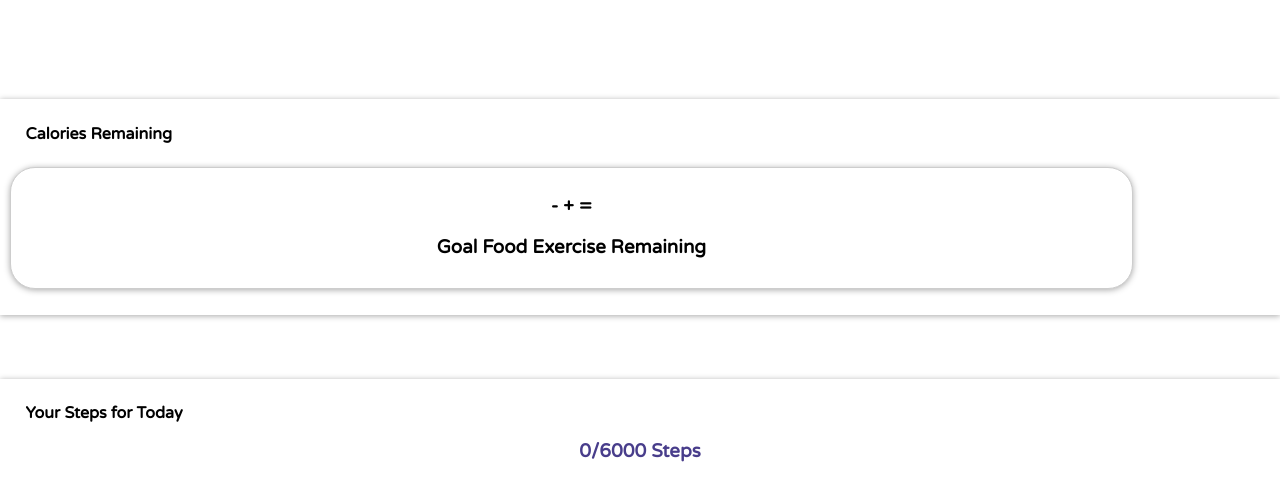
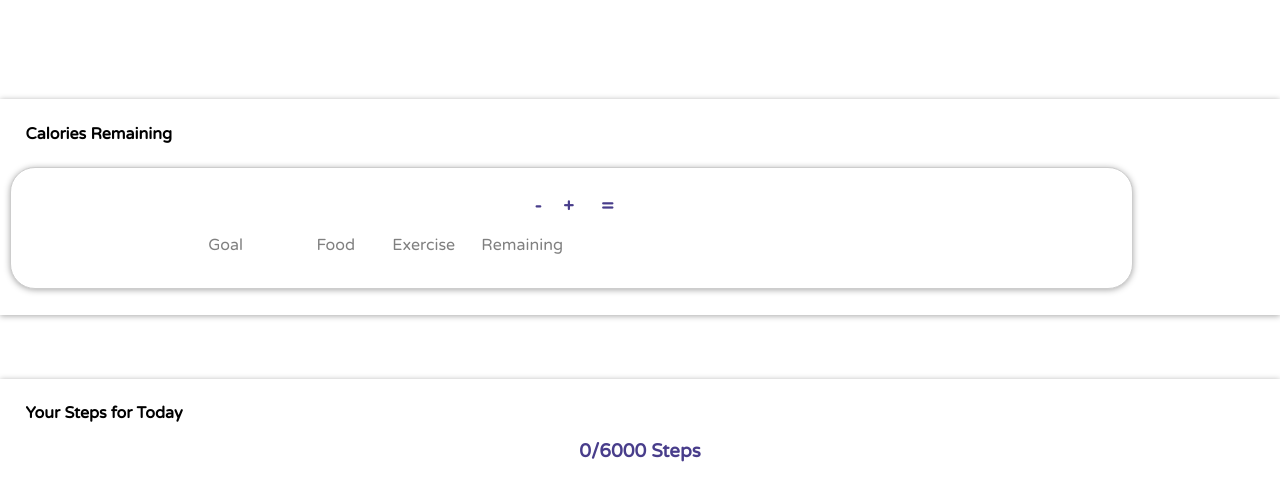
Before and after one commit to zfah01/Fit-, a PHP site: page / in a window 1280 px wide. Shown: the part 131-629 px from the top of the page. Run offline with PHP 8.4, Linux system fonts and the light colour scheme; the visitor is signed in with stand-in values (Sample User, id 1); some libraries are stand-ins or nearby versions.

Commit message:
calories remaining functionality working

```diff
--- a/home.js
+++ b/home.js
@@ -85,5 +85,31 @@
 
     //calculate calories remaining
     function calcCaloriesRemaining(){
+        let caloricGoal =  document.getElementById("calGoal").value;//2500
+        let breakfast = document.getElementById("breakfastInput").value;//300
+        let lunch = document.getElementById("lunchInput").value;//350
+        let dinner = document.getElementById("dinnerInput").value;//400
+        let snack = document.getElementById("snackInput").value;//50
+        let exercise = document.getElementById("exerciseInput").value;//300
+        let remaining;
+        let food;
+
+        food = breakfast + lunch + dinner + snack
+
+        remaining = (caloricGoal - food) + exercise
+
+        document.getElementById("goal").innerHTML = caloricGoal;
+        document.getElementById("food").innerHTML = food;
+        document.getElementById("exercise").innerHTML = exercise;
+        document.getElementById("remaining").innerHTML = remaining;
+
+        if (!caloricGoal || !food|| !exercise){
+            caloricGoal = 0;
+            food= 0;
+            exercise= 0;
+
+
+        }
 
     }
+calcCaloriesRemaining();
--- a/index.php
+++ b/index.php
@@ -29,9 +29,9 @@ if (!($authenticated && isset($_SESSION["user_id"])))
     <div id="firstSec" class="sections">
     <h2 id="calTitle" class="titles">Calories Remaining</h2>
     <div  class="panel">
-        <h3 class="countCal"><span id="goal"></span> - <span id="food"></span> +
-            <span id="exercise"></span> = <span id="remaining"></span> </h3>
-        <h3 class="countCal">Goal  Food  Exercise  Remaining</h3>
+        <h3 id="calCalc" class="countCal"><span id="goal"></span>   -   <span id="food"></span>   +
+             <span id="exercise"></span>           =         <span id="remaining"></span> </h3>
+        <span class="calcTag" id="g">Goal</span> <span class="calcTag" id="f">Food</span> <span class="calcTag" id="e">Exercise</span> <span class="calcTag" id="r">Remaining</span>
     </div>
     </div>
 
--- a/setting.php
+++ b/setting.php
@@ -110,7 +110,7 @@ $ispost = ($_SERVER['REQUEST_METHOD'] === 'POST');
     </label><br>
     <label>Height (cm):<input type="number" class="height" name="height" min="90" max="300" step="0.1" value="<?php echo $height;?>" required></label><br>
     <label>Weight (kg):<input type="number" class="weight" name="weight" min="30" max="300" step="0.1" value="<?php echo $weight;?>" required></label><br>
-    <label>Calories Goal:<input type="number" class="calories" name="calories" min="500" max="4000" step="any" value="<?php echo $calories;?>" required></label><br>
+    <label>Calories Goal:<input type="number" id="calGoal" class="calories" name="calories" min="500" max="4000" step="any" value="<?php echo $calories;?>" required></label><br>
     <label class="goal">Goal:
         <select name="goals" class="goal" id="goals">
             <option value="1" <?php if ($goals === "1") {echo 'selected';}?>>Lose weight</option>
--- a/style.css
+++ b/style.css
@@ -149,8 +149,16 @@ html,body {
 
 .countCal{
     text-align: center ;
+
+}
+#calCalc{
+    color: darkslateblue;
 }
 
+.calcTag{
+    color:grey;
+    font-size: 1em;
+}
 #firstSec{
     margin-top: 18%;
 }
@@ -204,3 +212,34 @@ html,body {
 #workoutPanel{
     margin-left: 3%;
 }
+
+#g{
+    padding-left: 17%;
+}
+
+#f{
+    padding-left: 6.3%;
+}
+
+#e{
+    padding-left: 3%;
+}
+
+#r{
+    padding-left: 2%;
+}
+#goal{
+    padding-left: 2%;
+}
+
+#food{
+    padding-right: 1.5%;
+}
+#exercise{
+    padding-right: 1%;
+    padding-left: 1%;
+}
+
+#remaining{
+    padding-right: 1.5%;
+}
```
